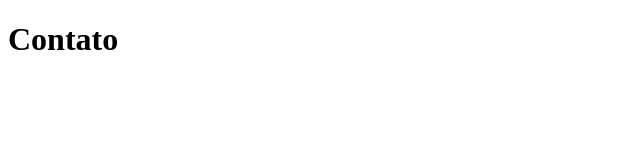
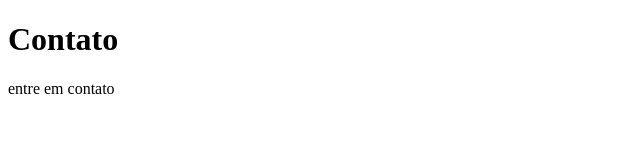
Before and after one commit to maiko08/aprendendo-git-e-github, a plain HTML site: page contato.html in a window 1280 px wide. Shown: the whole page, without its empty margins (0-640 px from the left). Drawn offline with Linux system fonts and the light colour scheme.

Commit message:
adicionando contato

```diff
--- a/contato.html
+++ b/contato.html
@@ -7,5 +7,6 @@
 </head>
 <body>
     <h1>Contato</h1>
+    <p> entre em contato </p>
 </body>
 </html>
```
